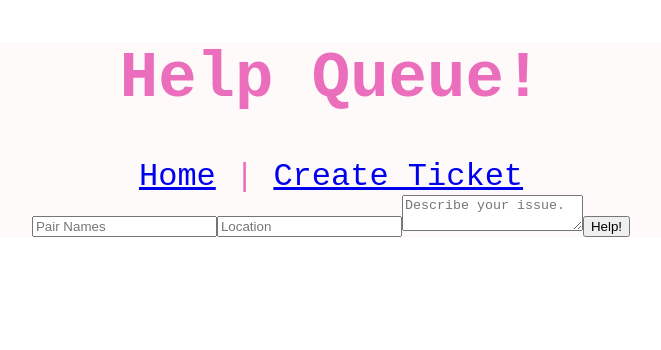
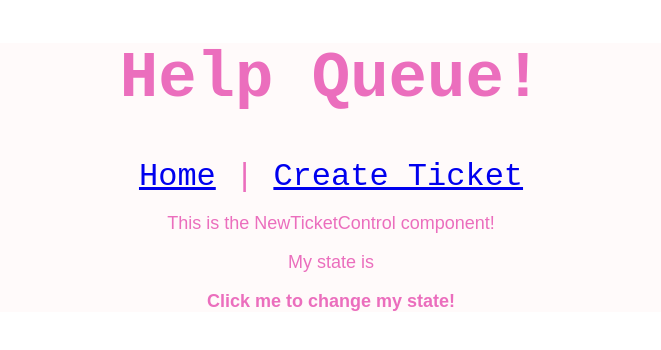
Before and after one commit to sailor27/helpq, a React app: page /#/newticket in a window 1280 px wide. Shown: the top 350 px of the page, without its empty margins (309-970 px from the left). Built offline with nearby package versions, Linux system fonts and the light colour scheme.

Commit message:
Add NewTicketControl component and change route from form to control in App. Create constructor for NewTicketControl, attach click listener, bind handleClick method to component class, and use handleClick to change formVisibleOnPage from false/true in state.

```diff
--- a/src/components/App.jsx
+++ b/src/components/App.jsx
@@ -1,11 +1,12 @@
 import React from 'react';
 import Header from './Header';
 import TicketList from './TicketList';
-import NewTicketForm from './NewTicketForm';
+import NewTicketControl from './NewTicketControl';
 import { Switch, Route } from 'react-router-dom';
 
 function App(){
   var appStyle = {
+    margin: '0',
     backgroundColor: '#FFFAFA',
     color: '#EB6EBD',
     fontFamily: 'sans-serif',
@@ -18,8 +19,16 @@ function App(){
       <Header/>
       <Switch>
         <Route exact path='/' component={TicketList} />
-        <Route path='/newticket' component={NewTicketForm} />
+        <Route path='/newticket' component={NewTicketControl} />
       </Switch>
+
+      <style global jsx>{`
+					body{
+						margin: 0;
+						box-sizing: border-box;
+					}
+				`}
+      </style>
 
     </div>
   );
--- /dev/null
+++ b/src/components/NewTicketControl.jsx
@@ -0,0 +1,31 @@
+
+import React from 'react';
+
+class NewTicketControl extends React.Component {
+
+  constructor(props) {
+    super(props);
+    this.state = {
+      formVisibleOnPage: false
+    };
+    this.handleClick = this.handleClick.bind(this);
+  }
+
+  handleClick() {
+    this.setState({formVisibleOnPage: true});
+    alert('formVisibleOnPage: ' + this.state.formVisibleOnPage);
+  }
+
+
+  render(){
+    return (
+      <div>
+        <p>This is the NewTicketControl component!</p>
+        <p>My state is {this.state.formVisibleOnPage}</p>
+        <strong onClick={this.handleClick}>Click me to change my state!</strong>
+      </div>
+    );
+  }
+}
+
+export default NewTicketControl;
--- a/src/components/TicketList.jsx
+++ b/src/components/TicketList.jsx
@@ -21,7 +21,7 @@ var masterTicketList = [
 
 function TicketList(){
   var ticketListStyles = {
-    backgroundImage: 'url("https://images.unsplash.com/photo-1516074269859-f54ee0d65fa7?ixlib=rb-0.3.5&ixid=eyJhcHBfaWQiOjEyMDd9&s=59843ca59ee74e93c09ac3ce391f96f1&auto=format&fit=crop&w=1334&q=80")',
+    background: 'rgb(201, 164, 112) url("https://images.unsplash.com/photo-1516074269859-f54ee0d65fa7?ixlib=rb-0.3.5&ixid=eyJhcHBfaWQiOjEyMDd9&s=59843ca59ee74e93c09ac3ce391f96f1&auto=format&fit=crop&w=1334&q=80") no-repeat center',
     height: '80vh',
     display: 'flex',
     flexFlow: 'column nowrap',
--- a/webpack.config.js
+++ b/webpack.config.js
@@ -1,13 +1,14 @@
 const webpack = require('webpack');
 const { resolve } = require('path');
 const HtmlWebpackPlugin = require('html-webpack-plugin');
+
 module.exports = {
 
   entry: [
     'react-hot-loader/patch',
     'webpack-dev-server/client?http://localhost:8080',
     'webpack/hot/only-dev-server',
-    resolve(__dirname, "src", "index.jsx")
+    resolve(__dirname, 'src', 'index.jsx')
   ],
 
   output: {
@@ -32,29 +33,29 @@ module.exports = {
     rules: [
       {
         test: /\.jsx?$/,
-        enforce: "pre",
-        loader: "eslint-loader",
+        enforce: 'pre',
+        loader: 'eslint-loader',
         exclude: /node_modules/,
         options: {
           emitWarning: true,
-          configFile: "./.eslintrc.json"
+          configFile: './.eslintrc.json'
         }
       },
       {
         test: /\.jsx?$/,
-        loader: "babel-loader",
+        loader: 'babel-loader',
         exclude: /node_modules/,
         options: {
           presets: [
-            ["es2015", {"modules": false}],
-            "react",
+            ['es2015', {'modules': false}],
+            'react',
           ],
           plugins: [
-            "react-hot-loader/babel"
+            'react-hot-loader/babel'
           ]
         }
       }
-    ]
+    ],
   },
 
   plugins: [
@@ -63,8 +64,8 @@ module.exports = {
     new HtmlWebpackPlugin({
       template:'template.ejs',
       appMountId: 'react-app-root',
-		 title: 'Help Q',
-		 filename: resolve(__dirname, "build", "index.html"),
+      title: 'React Help Queue',
+      filename: resolve(__dirname, 'build', 'index.html'),
     }),
   ]
 };
```
Also changed, not shown: package.json (+7 -5 lines), .eslintrc.json, 2 other files (tests, documents, lock files or other folders). Lines whose indentation alone changed are shown as unchanged.
